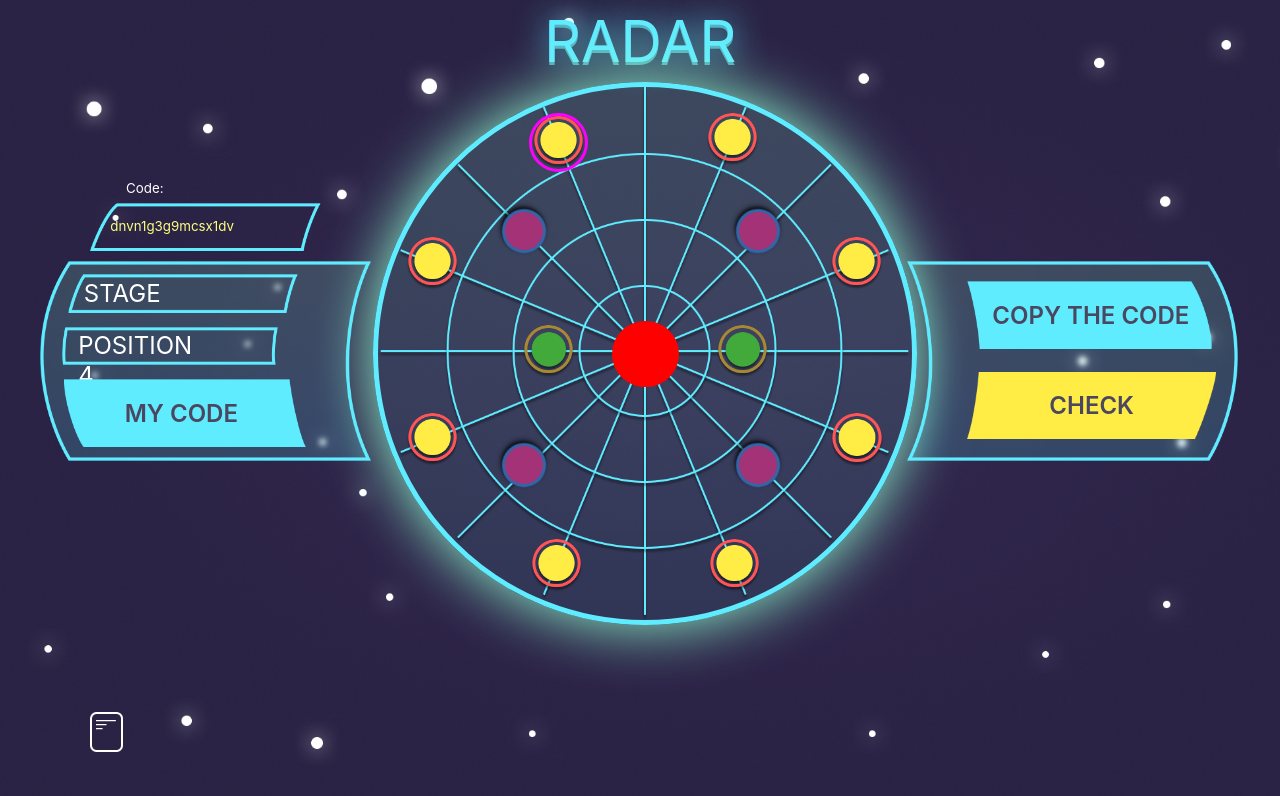
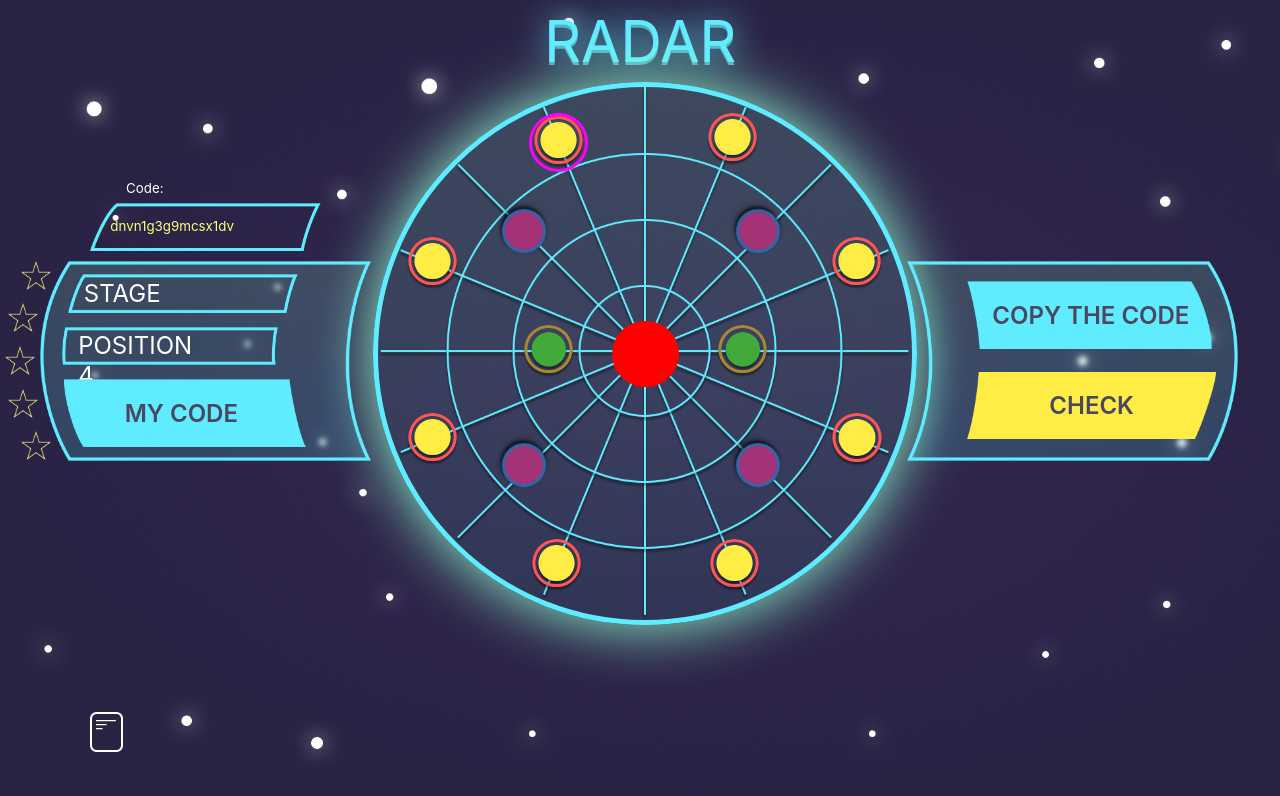
Before and after one commit to Invisibles-studio/BlueWhale, a React (Create React App) app: page /game in a window 1280 px wide. Shown: the top 796 px of the page. Built offline with nearby package versions, Linux system fonts and the light colour scheme; no server answers; the database is empty.

Commit message:
Update design

```diff
--- a/src/components/NewDesign/game.css
+++ b/src/components/NewDesign/game.css
@@ -1270,6 +1270,56 @@
 
 }
 
+.StarsBlock {
+    position: absolute;
+    width: 3.646vw;
+    height: 15.677vw;
+
+    left: 0.365vw;
+    top: 20.365vw;
+}
+
+.StarNotSelected {
+    background-image : url("../images/starNotSelected.png");
+    background-size: contain;
+    background-repeat: no-repeat;
+}
+
+.StarSelected {
+    background-image : url("../images/starSelected.png");
+    background-size: contain;
+    background-repeat: no-repeat;
+}
+
+.Star1, .Star2, .Star3, .Star4, .Star5 {
+    position: absolute;
+    width: 2.344vw;
+    height: 2.344vw;
+
+    left: 1.302vw;
+    top: 0;
+}
+
+.Star2 {
+    left: 0.260vw;
+    top: 3.333vw;
+}
+
+.Star3 {
+    left: 0;
+    top: 6.667vw;
+}
+
+.Star4 {
+    left: 0.260vw;
+    top: 10vw;
+}
+
+.Star5 {
+    left: 1.302vw;
+    top: 13.333vw;
+}
+
 .BlockHidden {
     opacity: 0;
     visibility: hidden;
--- a/src/components/game.jsx
+++ b/src/components/game.jsx
@@ -347,6 +347,13 @@ export default function Game({ user}){
                 <div className="gameRightBlockBottom" onClick={()=>{}}><p id="checkbtnText">CHECK</p></div>
 
             </div>
+            <div className="StarsBlock">
+                <div className="Star1 StarNotSelected"/>
+                <div className="Star2 StarNotSelected"/>
+                <div className="Star3 StarNotSelected"/>
+                <div className="Star4 StarNotSelected"/>
+                <div className="Star5 StarNotSelected"/>
+            </div>
             <input className="rulesBtn" type="image" alt="Rules" src={RulesPng} />
         </div>
 
```
Also changed, not shown: src/components/images/starNotSelected.png (added), src/components/images/starSelected.png (added).
